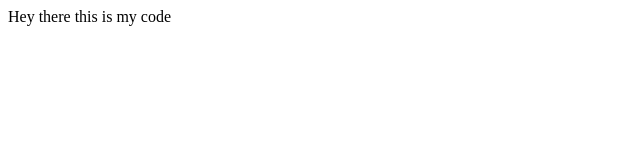
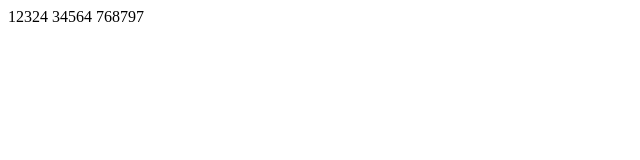
Before and after one commit to rbu9032/day-02-clone-, a plain HTML site: page index.html in a window 1280 px wide. Shown: the full height of the page, 0-640 px from the left. Drawn offline with Linux system fonts and the light colour scheme.

Commit message:
Update index.html

```diff
--- a/index.html
+++ b/index.html
@@ -1 +1,3 @@
-<h>Hey there this is my code<h>
+12324
+34564
+768797
```
